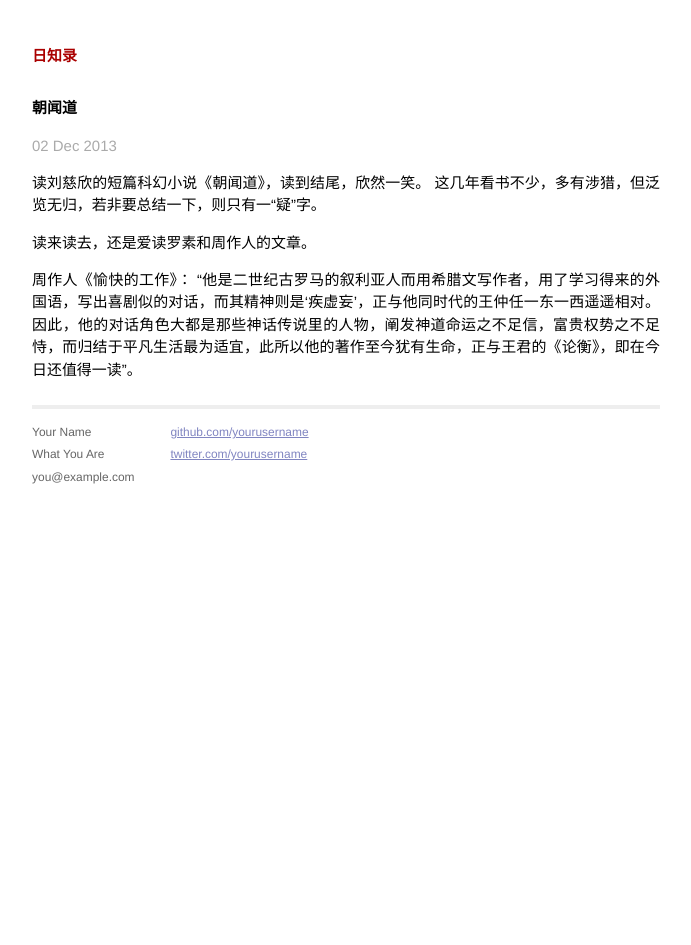
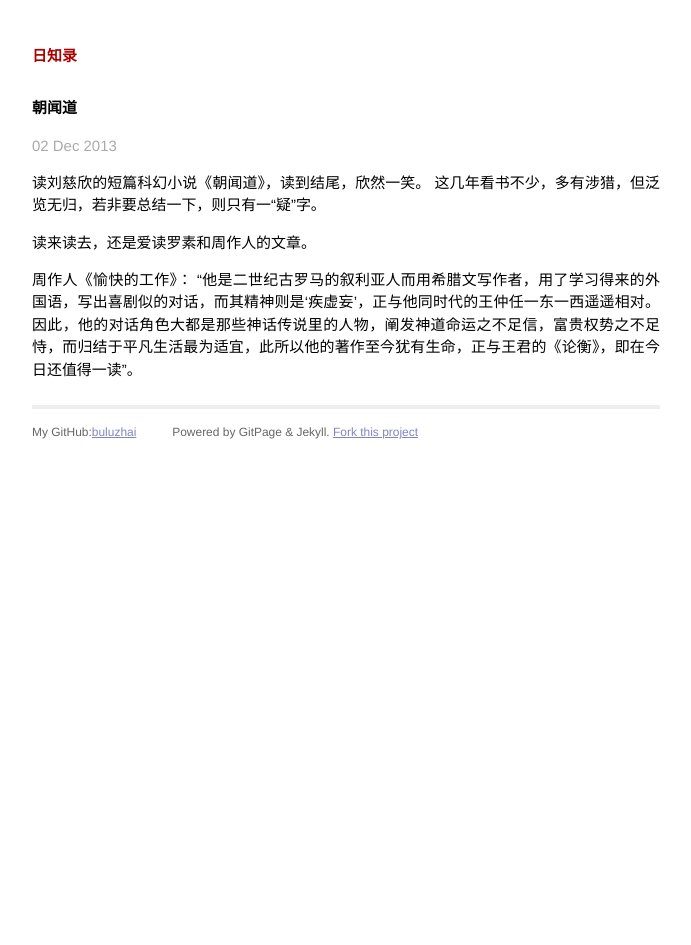
Before and after one commit to gpscad/buluzhai.github.io, a Jekyll site: the page built from _posts/2013-12-02-tao.markdown, in a window 1280 px wide. Shown: the whole page, without its empty margins (294-985 px from the left). Built offline with Jekyll 4.4.1, drawn with Linux system fonts in a browser that asks for light colours; Markdown is read by kramdown in place of the engine named in the settings.

Commit message:
change footer

```diff
--- a/_layouts/default.html
+++ b/_layouts/default.html
@@ -25,18 +25,16 @@
 <div class="footer">
               <div class="contact">
                 <p>
-                Your Name<br />
-                What You Are<br />
-                you@example.com
+                	My GitHub:<a href="https://github.com/buluzhai/">buluzhai</a>
                 </p>
               </div>
               <div class="contact">
                 <p>
-                <a href="https://github.com/yourusername">github.com/yourusername</a><br />
-                <a href="https://twitter.com/yourusername">twitter.com/yourusername</a><br />
+			Powered by GitPage & Jekyll. <a href="https://github.com/buluzhai/buluzhai.github.io">Fork this project</a><br />
                 </p>
               </div>
-          </div>
+            </div><!-- /fotter -->
+
         </div>
 
     </body>
```
Lines whose indentation alone changed are shown as unchanged.
